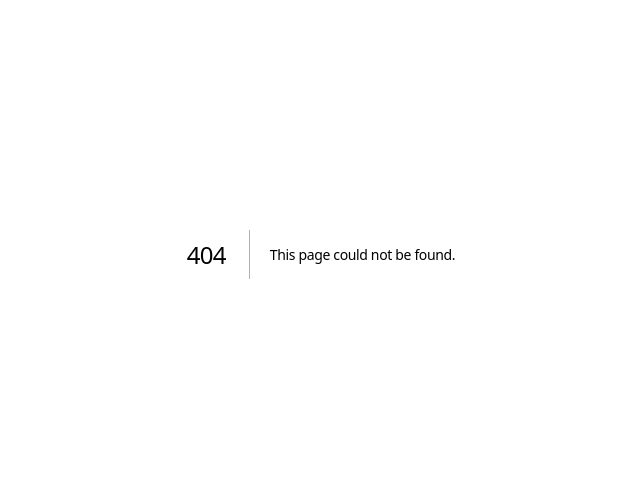
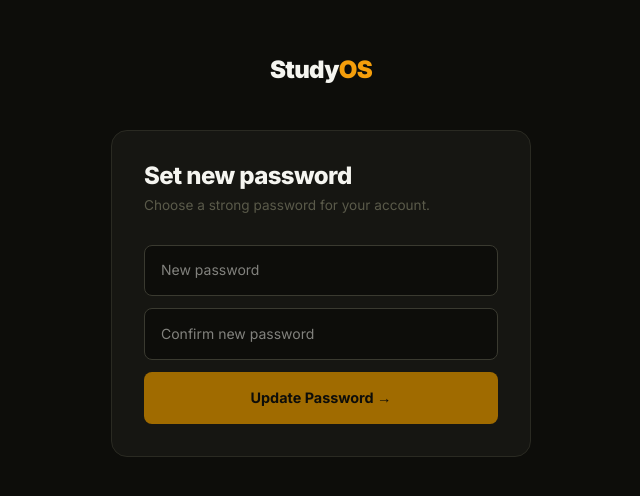
Before and after one commit to bigswiftttt/studyos, a Next.js app: page /auth/reset-password in a window 1280 px wide. Before the commit this address had no page. Shown: the part 146-642 px from the top of the page, without its empty margins (319-959 px from the left). Built offline with nearby package versions, Linux system fonts and the light colour scheme; no server answers.

Commit message:
feat: smtp successfully set up

```diff
--- /dev/null
+++ b/app/auth/forgot-password/page.tsx
@@ -0,0 +1,119 @@
+'use client'
+
+import { useState } from 'react'
+import { supabase } from '../../lib/supabase'
+
+export default function ForgotPassword() {
+  const [email, setEmail] = useState('')
+  const [loading, setLoading] = useState(false)
+  const [sent, setSent] = useState(false)
+  const [error, setError] = useState('')
+
+  const handleReset = async () => {
+    if (!email.trim()) return
+    setLoading(true)
+    setError('')
+
+    const { error } = await supabase.auth.resetPasswordForEmail(email, {
+      redirectTo: `${window.location.origin}/auth/reset-password`,
+    })
+
+    if (error) {
+      setError(error.message)
+      setLoading(false)
+    } else {
+      setSent(true)
+      setLoading(false)
+    }
+  }
+
+  return (
+    <main style={{
+      minHeight: '100vh',
+      background: '#0d0d0a',
+      display: 'flex',
+      alignItems: 'center',
+      justifyContent: 'center',
+      padding: '2rem 1.25rem',
+      fontFamily: 'Inter, sans-serif'
+    }}>
+      <div style={{width: '100%', maxWidth: '420px', boxSizing: 'border-box'}}>
+
+        <div style={{textAlign: 'center', marginBottom: '2.5rem'}}>
+          <span style={{fontWeight: 900, fontSize: '1.5rem', letterSpacing: '-0.03em', color: '#f5f5f0'}}>
+            Study<span style={{color: '#f59e0b'}}>OS</span>
+          </span>
+        </div>
+
+        <div style={{
+          background: '#161612',
+          border: '1px solid #2a2a22',
+          borderRadius: '16px',
+          padding: '2rem',
+          width: '100%',
+          boxSizing: 'border-box'
+        }}>
+          {sent ? (
+            <div style={{textAlign: 'center'}}>
+              <p style={{fontSize: '2rem', marginBottom: '1rem'}}>📬</p>
+              <h1 style={{fontSize: '1.25rem', fontWeight: 800, marginBottom: '0.5rem', color: '#f5f5f0'}}>
+                Check your email
+              </h1>
+              <p style={{fontSize: '0.85rem', color: '#5a5a4a', lineHeight: 1.6, marginBottom: '1.5rem'}}>
+                We sent a password reset link to <strong style={{color: '#f5f5f0'}}>{email}</strong>
+              </p>
+              <a href="/auth/login" style={{
+                display: 'block', padding: '0.85rem', borderRadius: '8px',
+                background: '#f59e0b', color: '#0d0d0a',
+                fontSize: '0.875rem', fontWeight: 700,
+                textDecoration: 'none', textAlign: 'center'
+              }}>
+                Back to Sign In
+              </a>
+            </div>
+          ) : (
+            <>
+              <h1 style={{fontSize: '1.5rem', fontWeight: 800, letterSpacing: '-0.025em', color: '#f5f5f0', marginBottom: '0.35rem'}}>
+                Forgot password?
+              </h1>
+              <p style={{fontSize: '0.85rem', color: '#5a5a4a', marginBottom: '1.75rem', lineHeight: 1.6}}>
+                Enter your email and we'll send you a reset link.
+              </p>
+
+              {error && (
+                <div style={{background: 'rgba(239,68,68,0.08)', border: '1px solid rgba(239,68,68,0.2)', borderRadius: '8px', padding: '0.75rem 1rem', fontSize: '0.82rem', color: '#f87171', marginBottom: '1.25rem'}}>
+                  {error}
+                </div>
+              )}
+
+              <div style={{display: 'flex', flexDirection: 'column', gap: '0.75rem'}}>
+                <input
+                  type="email"
+                  placeholder="Email address"
+                  value={email}
+                  onChange={(e) => setEmail(e.target.value)}
+                  onKeyDown={(e) => e.key === 'Enter' && handleReset()}
+                  style={{background: '#0d0d0a', border: '1px solid #3a3a30', borderRadius: '8px', padding: '0.85rem 1rem', color: '#f5f5f0', fontSize: '0.875rem', outline: 'none', fontFamily: 'inherit', width: '100%'}}
+                />
+                <button
+                  onClick={handleReset}
+                  disabled={loading || !email.trim()}
+                  style={{background: loading || !email.trim() ? '#a06b00' : '#f59e0b', color: '#0d0d0a', border: 'none', borderRadius: '8px', padding: '0.9rem', fontSize: '0.9rem', fontWeight: 700, cursor: loading ? 'not-allowed' : 'pointer', fontFamily: 'inherit', width: '100%'}}
+                >
+                  {loading ? 'Sending...' : 'Send Reset Link →'}
+                </button>
+              </div>
+
+              <p style={{textAlign: 'center', marginTop: '1.5rem', fontSize: '0.82rem', color: '#5a5a4a'}}>
+                Remember your password?{' '}
+                <a href="/auth/login" style={{color: '#f59e0b', textDecoration: 'none', fontWeight: 600}}>
+                  Sign in
+                </a>
+              </p>
+            </>
+          )}
+        </div>
+      </div>
+    </main>
+  )
+}
--- /dev/null
+++ b/app/auth/reset-password/page.tsx
@@ -0,0 +1,130 @@
+'use client'
+
+import { useState, useEffect } from 'react'
+import { supabase } from '../../lib/supabase'
+import { useRouter } from 'next/navigation'
+
+export default function ResetPassword() {
+  const router = useRouter()
+  const [password, setPassword] = useState('')
+  const [confirm, setConfirm] = useState('')
+  const [loading, setLoading] = useState(false)
+  const [error, setError] = useState('')
+  const [done, setDone] = useState(false)
+  const [ready, setReady] = useState(false)
+
+  useEffect(() => {
+    supabase.auth.onAuthStateChange((event) => {
+      if (event === 'PASSWORD_RECOVERY') {
+        setReady(true)
+      }
+    })
+  }, [])
+
+  const handleReset = async () => {
+    if (!password.trim()) return
+    if (password !== confirm) {
+      setError('Passwords do not match')
+      return
+    }
+    if (password.length < 6) {
+      setError('Password must be at least 6 characters')
+      return
+    }
+
+    setLoading(true)
+    setError('')
+
+    const { error } = await supabase.auth.updateUser({ password })
+
+    if (error) {
+      setError(error.message)
+      setLoading(false)
+    } else {
+      setDone(true)
+      setTimeout(() => router.push('/dashboard'), 2000)
+    }
+  }
+
+  return (
+    <main style={{
+      minHeight: '100vh',
+      background: '#0d0d0a',
+      display: 'flex',
+      alignItems: 'center',
+      justifyContent: 'center',
+      padding: '2rem 1.25rem',
+      fontFamily: 'Inter, sans-serif'
+    }}>
+      <div style={{width: '100%', maxWidth: '420px', boxSizing: 'border-box'}}>
+
+        <div style={{textAlign: 'center', marginBottom: '2.5rem'}}>
+          <span style={{fontWeight: 900, fontSize: '1.5rem', letterSpacing: '-0.03em', color: '#f5f5f0'}}>
+            Study<span style={{color: '#f59e0b'}}>OS</span>
+          </span>
+        </div>
+
+        <div style={{
+          background: '#161612',
+          border: '1px solid #2a2a22',
+          borderRadius: '16px',
+          padding: '2rem',
+          width: '100%',
+          boxSizing: 'border-box'
+        }}>
+          {done ? (
+            <div style={{textAlign: 'center'}}>
+              <p style={{fontSize: '2rem', marginBottom: '1rem'}}>✅</p>
+              <h1 style={{fontSize: '1.25rem', fontWeight: 800, marginBottom: '0.5rem', color: '#f5f5f0'}}>
+                Password updated!
+              </h1>
+              <p style={{fontSize: '0.85rem', color: '#5a5a4a'}}>
+                Redirecting you to your dashboard...
+              </p>
+            </div>
+          ) : (
+            <>
+              <h1 style={{fontSize: '1.5rem', fontWeight: 800, letterSpacing: '-0.025em', color: '#f5f5f0', marginBottom: '0.35rem'}}>
+                Set new password
+              </h1>
+              <p style={{fontSize: '0.85rem', color: '#5a5a4a', marginBottom: '1.75rem'}}>
+                Choose a strong password for your account.
+              </p>
+
+              {error && (
+                <div style={{background: 'rgba(239,68,68,0.08)', border: '1px solid rgba(239,68,68,0.2)', borderRadius: '8px', padding: '0.75rem 1rem', fontSize: '0.82rem', color: '#f87171', marginBottom: '1.25rem'}}>
+                  {error}
+                </div>
+              )}
+
+              <div style={{display: 'flex', flexDirection: 'column', gap: '0.75rem'}}>
+                <input
+                  type="password"
+                  placeholder="New password"
+                  value={password}
+                  onChange={(e) => setPassword(e.target.value)}
+                  style={{background: '#0d0d0a', border: '1px solid #3a3a30', borderRadius: '8px', padding: '0.85rem 1rem', color: '#f5f5f0', fontSize: '0.875rem', outline: 'none', fontFamily: 'inherit', width: '100%'}}
+                />
+                <input
+                  type="password"
+                  placeholder="Confirm new password"
+                  value={confirm}
+                  onChange={(e) => setConfirm(e.target.value)}
+                  onKeyDown={(e) => e.key === 'Enter' && handleReset()}
+                  style={{background: '#0d0d0a', border: '1px solid #3a3a30', borderRadius: '8px', padding: '0.85rem 1rem', color: '#f5f5f0', fontSize: '0.875rem', outline: 'none', fontFamily: 'inherit', width: '100%'}}
+                />
+                <button
+                  onClick={handleReset}
+                  disabled={loading || !password.trim()}
+                  style={{background: loading || !password.trim() ? '#a06b00' : '#f59e0b', color: '#0d0d0a', border: 'none', borderRadius: '8px', padding: '0.9rem', fontSize: '0.9rem', fontWeight: 700, cursor: loading ? 'not-allowed' : 'pointer', fontFamily: 'inherit', width: '100%'}}
+                >
+                  {loading ? 'Updating...' : 'Update Password →'}
+                </button>
+              </div>
+            </>
+          )}
+        </div>
+      </div>
+    </main>
+  )
+}
```
